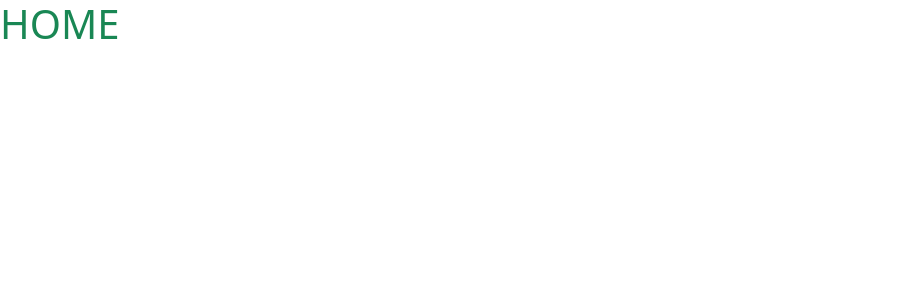
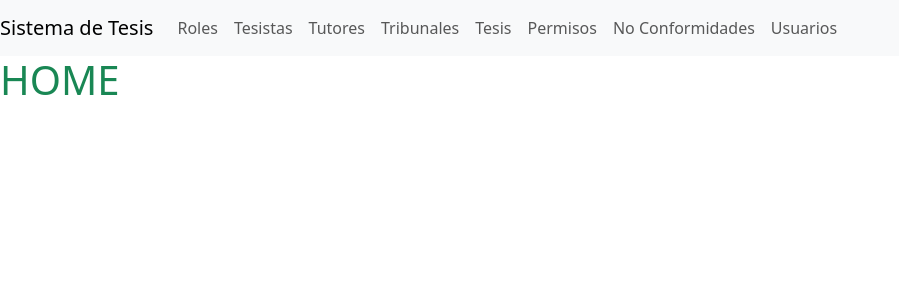
Before and after one commit to Fellazo/SGTD-CGE, a Django app: page / in a window 1280 px wide. Shown: the top 300 px of the page, without its empty margins (0-899 px from the left). Run offline with Django 4.2, Linux system fonts and the light colour scheme; some libraries are stand-ins or nearby versions.

Commit message:
Update base.html

```diff
--- a/templates/base.html
+++ b/templates/base.html
@@ -19,6 +19,43 @@
     {% endblock extra_head %}
 </head>
 <body>
+
+    <nav class="navbar navbar-expand-lg navbar-light bg-light">
+        <a class="navbar-brand" href="#">Sistema de Tesis</a>
+        <button class="navbar-toggler" type="button" data-toggle="collapse" data-target="#navbarNav" aria-controls="navbarNav" aria-expanded="false" aria-label="Toggle navigation">
+          <span class="navbar-toggler-icon"></span>
+        </button>
+        <div class="collapse navbar-collapse" id="navbarNav">
+          <ul class="navbar-nav mr-auto">
+            <li class="nav-item">
+              <a class="nav-link" href="#">Roles</a>
+            </li>
+            <li class="nav-item">
+              <a class="nav-link" href="#">Tesistas</a>
+            </li>
+            <li class="nav-item">
+              <a class="nav-link" href="#">Tutores</a>
+            </li>
+            <li class="nav-item">
+              <a class="nav-link" href="#">Tribunales</a>
+            </li>
+            <li class="nav-item">
+              <a class="nav-link" href="#">Tesis</a>
+            </li>
+            <li class="nav-item">
+              <a class="nav-link" href="#">Permisos</a>
+            </li>
+            <li class="nav-item">
+              <a class="nav-link" href="#">No Conformidades</a>
+            </li>
+          </ul>
+          <ul class="navbar-nav ml-auto">
+            <li class="nav-item">
+              <a class="nav-link" href="#">Usuarios</a>
+            </li>
+          </ul>
+        </div>
+      </nav>
     {% block content %}{% endblock content %}
 
     <!-- Bootstrap JS -->
```
